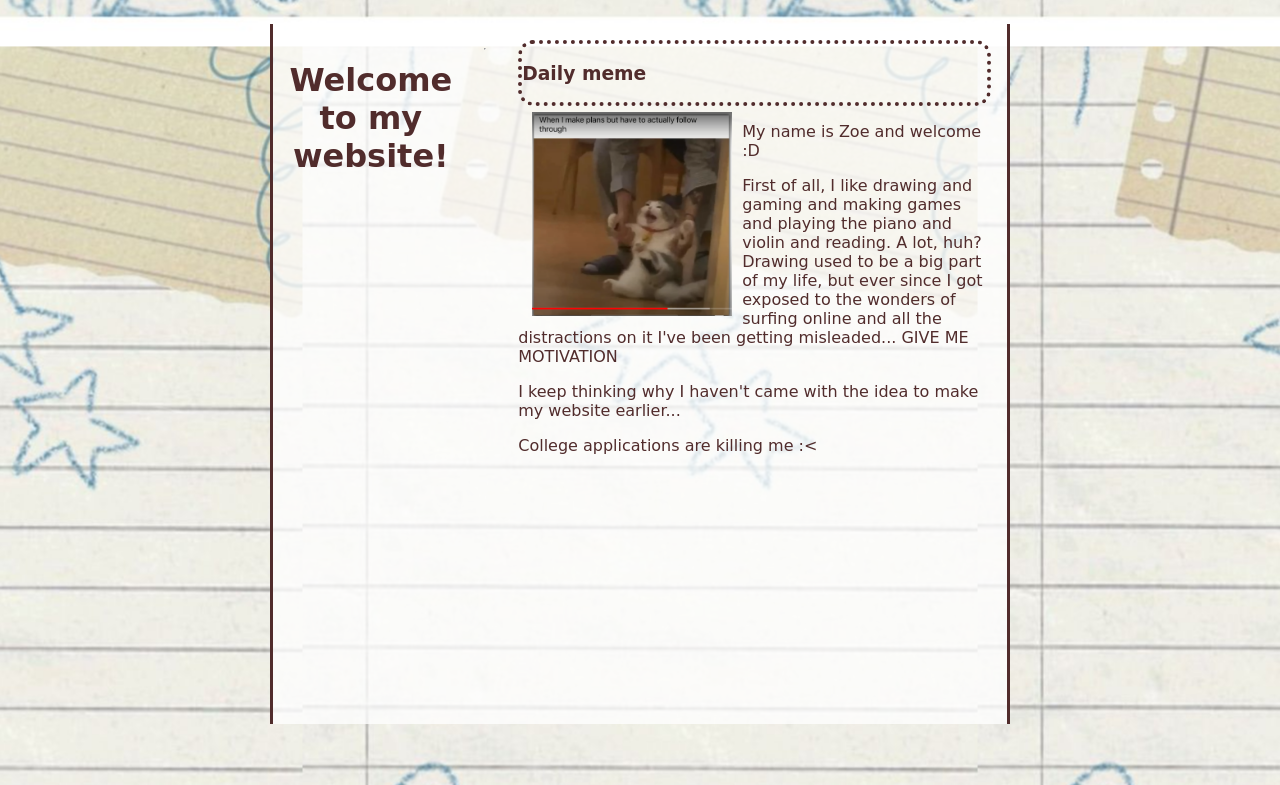
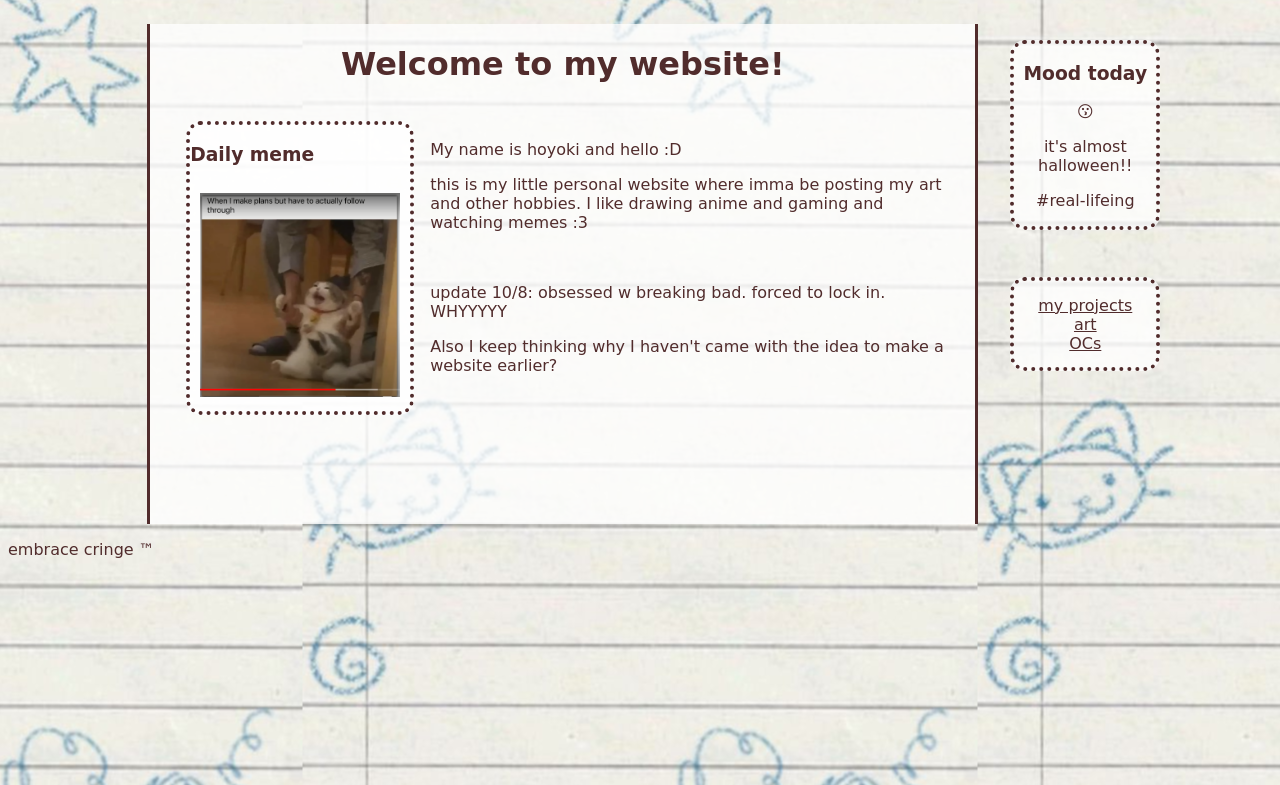
Before and after one commit to qwwertyz/My-website, a plain HTML site: page index.html in a window 1280 px wide. Shown: the top 785 px of the page. Drawn offline with Linux system fonts and the light colour scheme.

Commit message:
finally fixed flexbox!! small updates here and there

```diff
--- a/index.html
+++ b/index.html
@@ -4,60 +4,61 @@
 <html lang="en">
 
 <head> <!--head is info about page, doesn't show-->
-    <link rel="stylesheet" href="styles.css?v=5">
+    <link rel="stylesheet" href="styles.css?v=7">
     <title>Main Page</title>
 </head>
 <div class="layout">
 
     <body><!--body shows-->
-        <main class="left content">
-            <header>
+        <main class="left">
             <h1>Welcome to my website!</h1>
-            </header>
+            <div>
+                <div class="meme-box">
+                    <span>
+                        <h3>Daily meme</h3>
+                    </span>
+                    <img src="memes/image(6).png" alt="daily meme" class=" float-img">
+                </div>
+                <br>
 
+                <p>My name is hoyoki and hello :D</p>
+                <p> this is my little personal website where imma be posting my art and other hobbies. I like drawing
+                    anime and gaming and watching memes :3
+                </p>
+                <br>
+                <p>update 10/8: obsessed w breaking bad. forced to lock in. WHYYYYY</p>
+                <p>Also I keep thinking why I haven't came with the idea to make a website earlier?</p>
 
-            <hr>
-            <section class="left ">
-<div class="container">
-                <span style="position-anchor: left;"><h3>Daily meme</h3></span>
-                <img src="memes/image(6).png" alt="daily meme" style="max-width: 300px;" class=" float-img"></div>
-
-
-
-                <p>My name is Zoe and welcome :D</p>
-                <p>First of all, I like drawing and gaming and making games
-                    and playing the piano and violin and reading. A lot, huh?
-                    Drawing used to be a big part of my life, but ever since
-                    I got exposed to the wonders of surfing online and all the
-                    distractions on it I've been getting misleaded... GIVE ME MOTIVATION </p>
-                <p>I keep thinking why I haven't came with the idea
-                    to make my website earlier...</p>
-                <p>College applications are killing me :< </p>
-
-            </section>
+            </div>
 
         </main>
 
-        <aside class="right"></aside>
-        <div class="container" style="max-width: 150px;">
+        <div class="right">
+            <div class="box">
                 <h3>Mood today</h3>
                 <p>&#128535;</p>
                 <p>it's almost halloween!!</p>
+                <p>#real-lifeing</p>
             </div>
 
-        <nav class="container">
+            <nav class="box">
                 <ul>
                     <li><a href="projects.html">my projects</a></li>
                     <li><a href="art.html">art</a></li>
                     <li><a href="ocs.html">OCs</a></li>
                 </ul>
             </nav>
+        </div>
+
+
 
     </body>
-    <hr>
-    <footer style="align-self: flex-end;">embrace cringe &#8482;</footer>
+</div>
+
+<footer>embrace cringe &#8482;</footer>
 
 
-</div>
+
+
 
 </html>
--- a/styles.css
+++ b/styles.css
@@ -10,32 +10,26 @@
 }
 
 main {
+
     max-width: 1000px;
-    min-height: 700px;
-    margin: 0 20%;
+    min-height: 500px;
+    margin-left: 10%;
     border-left: 3px var(--ccbrown) solid;
     border-right: 3px var(--ccbrown) solid;
     padding: 0 20px;
     background-color: rgba(255, 255, 255, 0.767);
 
 
+
 }
 
 .layout {
-    flex: 1;
-  display: flex;
-  justify-content: space-between;
-  align-items: flex-start;
-  padding: 1rem;
-  gap: 2rem;
-  flex-direction: column;
-  flex-wrap: wrap;
+    display: flex;
+    align-items: flex-start;
+    padding: 1rem;
+    gap: 1rem;
 }
 
-/*
-this will affect the <body></body> tag.
-you can use this to style any HTML tag, like <p>, <div>, <span>, <a>, etc.
-*/
 body {
 
     background-image: url(images/bg.jpg);
@@ -64,6 +58,7 @@ ul {
     position: relative;
     display: flex;
     margin: 20% 20%;
+    padding-inline-start: 0;
 }
 
 li a:hover {
@@ -75,81 +70,92 @@ li a:hover {
 nav {
     max-width: 200px;
     min-width: 150px;
-    width: fit-content;
+    min-height: 90px;
     height: fit-content;
-    padding: 5px;
     float: left;
 
-    flex-wrap: wrap;
 
+}
+
+nav ul {
+    margin: 10%;
+    display: flex;
+    flex-direction: column;
     align-items: space-evenly;
 
 }
 
-nav ul {
+/*===============================container===========================*/
+.content {
+    display: flex;
+    align-items: flex-start;
+    flex-wrap: wrap;
+    gap: 1.5rem;
+}
 
-    padding: 25%;
-    margin: 10%;
+.box {
+    border: 4px var(--ccbrown) dotted;
+    border-radius: 15px;
+    background-color: rgba(255, 255, 255, 0.767);
+    text-align: center;
+    max-width: 150px;
+    margin: 1em;
+}
+
+
+.right {
+    flex: 1;
+    /* smaller */
     display: flex;
     flex-direction: column;
-
-    border: 3px var(--ccbrown) solid;
-    background: #f4ede6be;
+    gap: 15px;
 }
 
-/*===============================container===========================*/
-.container {
-    border: 4px var(--ccbrown) dotted;
-    border-radius: 15px;
-}
-
-.content{
-    flex: 1;
-  display: flex;
-  justify-content: space-between;
-  align-items: flex-start;
-  padding: 1rem;
-  gap: 2rem;
-  flex-grow: 3;
-}
-.right{
-    flex: 1;
-  display: flex;
-  flex-direction: column;
-  gap: 1rem;
-}
-.left{
-    flex-grow: 4;
-    flex-direction: row;
-
+.left {
+    flex: 3;
+    width: 100%
 }
 
 /*===============================CLASSES===========================*/
 
-.footer {
-    font-size:smaller;
-    margin: 10px 10px;
-  text-align: left;
-  padding: 1rem;
-  font-weight: bold;
-}
-.intro {
-    position-anchor: right;
-    position: relative;
-}
-.ref-img{
+
+
+.ref-img {
     max-width: 300px;
     margin: 1em;
 }
+
 .float-img {
-    float: left;
+    float: none;
     width: 200px;
     margin: 10px;
+
 }
 
+
+
+.meme-box {
+    float: left;
+    text-align: left;
+    width: fit-content;
+    max-width: 350px;
+    border: 4px var(--ccbrown) dotted;
+    border-radius: 15px;
+    background-color: rgba(255, 255, 255, 0.767);
+    margin: 1em;
+
+}
+
+.footer {
+    position: fixed;
+    bottom: 0;
+    left: 0;
+    font-size: smaller;
+}
+/*==================================gallery=======================*/
 div.gallery-container {
-    display:grid;
-    grid-template-columns: repeat(4,1fr);
+    display: grid;
+    grid-template-columns: repeat(4, 1fr);
     grid-auto-rows: 300px;
     gap: 2em;
 }
@@ -161,11 +167,13 @@ div.gallery-item {
 
 
 }
-div.image{
-overflow: hidden;
+
+div.image {
+    overflow: hidden;
 
 
 }
+
 div.gallery-item img {
     width: 100%;
     height: 100%;
@@ -176,11 +184,9 @@ div.gallery-item img {
 }
 
 div.gallery-item.text {
-    padding: 15px;
+    padding: 5px;
     text-align: center;
 }
-
-
 /* Start https://www.cursors-4u.com */
 * {
     cursor: url(https://cur.cursors-4u.net/holidays/hol-4/hol336.cur), auto !important;
```
Also changed, not shown: Bai.html (+4 -11 lines), art.html (+13 -10 lines), ocs.html (+2 -2 lines). Lines whose indentation alone changed are shown as unchanged.
